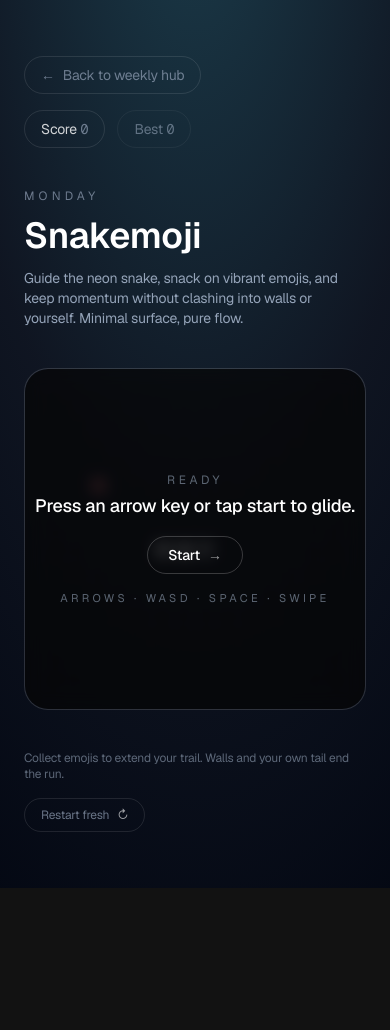
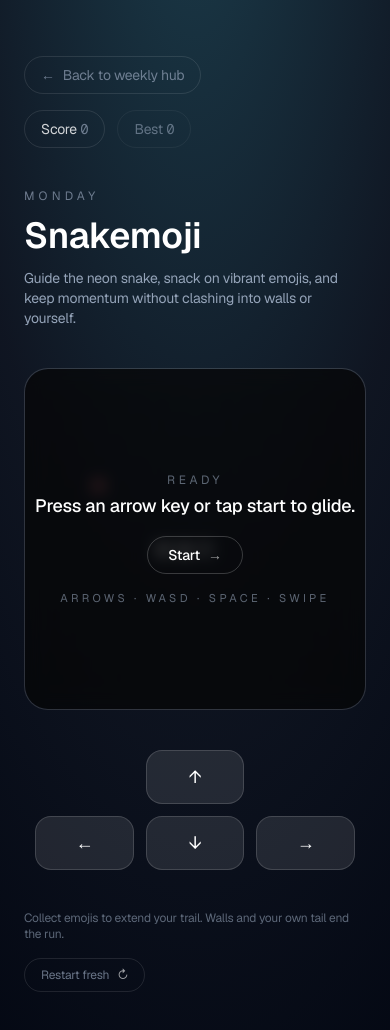
Before and after one commit to mehmet-oner/mmgames, a Next.js app: page /games/monday in a window 390 px wide. Shown: the top 1030 px of the page. Before the commit the page ends 888 px from the top, so only its background shows below. Built offline with nearby package versions, Linux system fonts and the light colour scheme.

Commit message:
snake buttons

```diff
--- a/app/games/monday/snakemoji-game.tsx
+++ b/app/games/monday/snakemoji-game.tsx
@@ -207,6 +207,13 @@ export default function SnakemojiGame() {
   const snakeSet = useMemo(() => new Set(state.snake.map((segment) => `${segment.x}-${segment.y}`)), [state.snake]);
   const headKey = `${state.snake[0].x}-${state.snake[0].y}`;
 
+  const handleDirectionTap = useCallback(
+    (direction: Direction) => {
+      requestDirectionChange(direction);
+    },
+    [requestDirectionChange],
+  );
+
   const handleRestart = () => {
     setState(buildInitialState("playing"));
   };
@@ -294,6 +301,8 @@ export default function SnakemojiGame() {
       ? `You reached ${state.score} point${state.score === 1 ? "" : "s"}.`
       : "Press an arrow key or tap start to glide.";
   const overlayCta = state.status === "over" ? "Play again" : "Start";
+  const controlButtonClass =
+    "rounded-2xl border border-white/15 bg-white/10 px-4 py-3 text-lg text-white transition active:translate-y-[1px] active:border-white/40 active:bg-white/20";
 
   return (
     <div className="mx-auto flex min-h-screen w-full max-w-4xl flex-col gap-10 px-6 py-14 sm:px-10 lg:px-16">
@@ -320,9 +329,7 @@ export default function SnakemojiGame() {
         <span className="text-xs uppercase tracking-[0.35em] text-muted/70">Monday</span>
         <h1 className="text-4xl font-semibold text-white sm:text-5xl">Snakemoji</h1>
         <p className="max-w-2xl text-sm text-muted sm:text-base">
-          Guide the neon snake, snack on vibrant emojis, and keep momentum without clashing into walls or yourself.
-          Minimal surface, pure flow.
-        </p>
+          Guide the neon snake, snack on vibrant emojis, and keep momentum without clashing into walls or yourself.        </p>
       </header>
 
       <div className="relative mx-auto w-full max-w-lg">
@@ -397,6 +404,45 @@ export default function SnakemojiGame() {
         </div>
       </div>
 
+      <div className="mx-auto flex w-full max-w-xs flex-col items-center sm:hidden" data-swipe-ignore="true">
+        <div className="grid w-full grid-cols-3 gap-3">
+          <div />
+          <button
+            type="button"
+            onClick={() => handleDirectionTap("up")}
+            className={controlButtonClass}
+            aria-label="Move up"
+          >
+            ↑
+          </button>
+          <div />
+          <button
+            type="button"
+            onClick={() => handleDirectionTap("left")}
+            className={controlButtonClass}
+            aria-label="Move left"
+          >
+            ←
+          </button>
+          <button
+            type="button"
+            onClick={() => handleDirectionTap("down")}
+            className={controlButtonClass}
+            aria-label="Move down"
+          >
+            ↓
+          </button>
+          <button
+            type="button"
+            onClick={() => handleDirectionTap("right")}
+            className={controlButtonClass}
+            aria-label="Move right"
+          >
+            →
+          </button>
+        </div>
+      </div>
+
       <div className="flex flex-wrap items-center justify-between gap-4 text-xs text-muted/60">
         <div>Collect emojis to extend your trail. Walls and your own tail end the run.</div>
         <button
```
